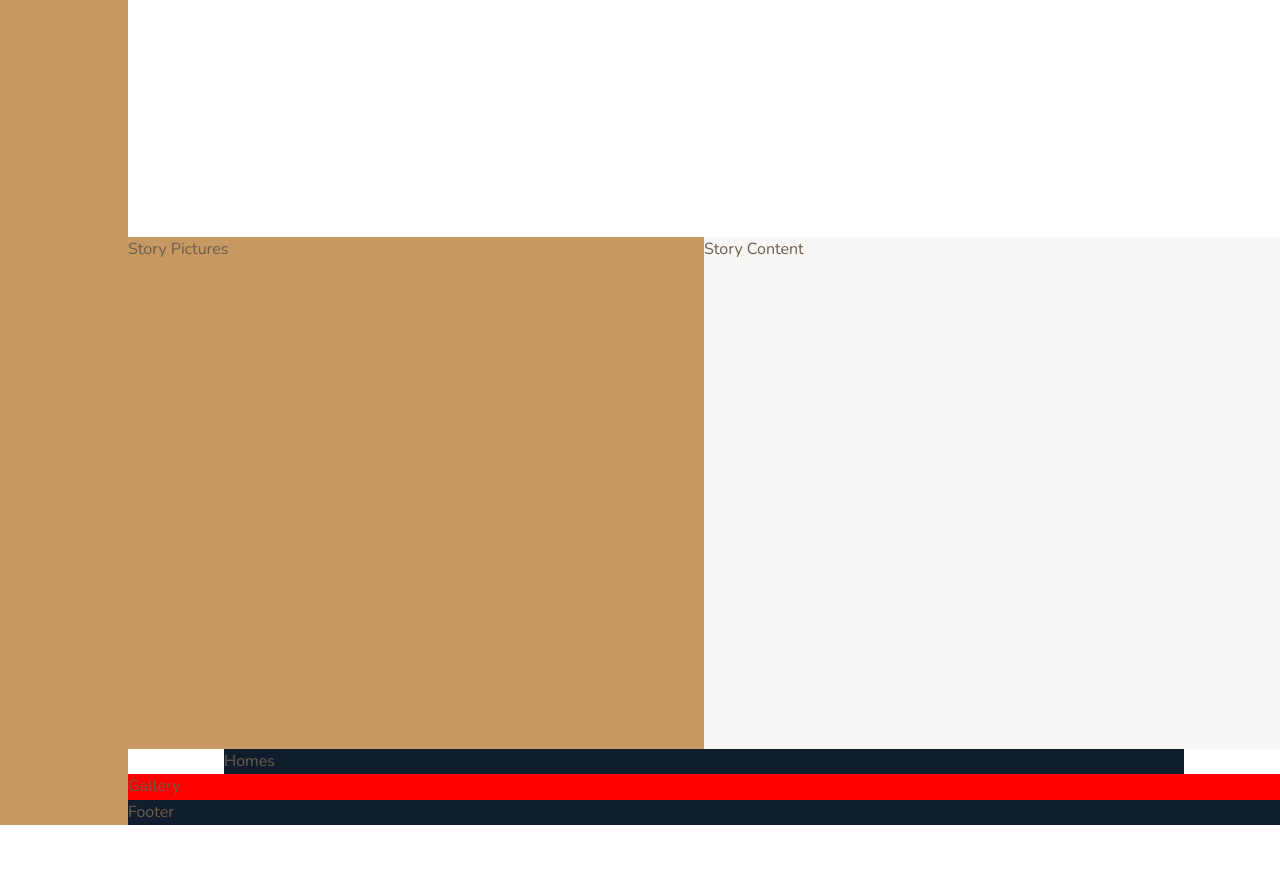
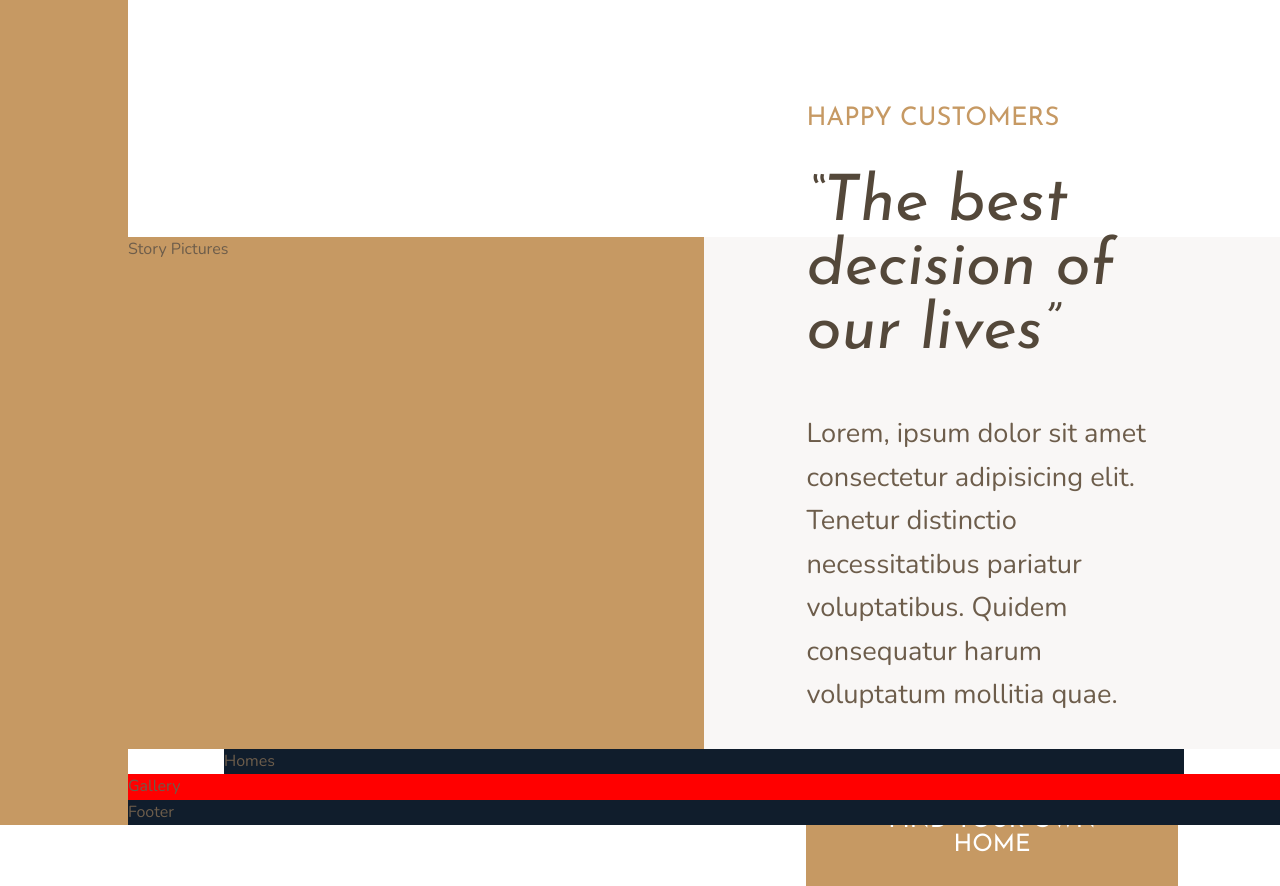
Before and after one commit to hihuydo/frontend-css-nexter, a website: page index.html in a window 1280 px wide. Shown: the part 2440-3326 px from the top of the page. Before the commit the page ends 3265 px from the top, so only its background shows below. Drawn offline with nearby package versions, Linux system fonts and the light colour scheme.

Commit message:
finish building story content

```diff
--- a/index.html
+++ b/index.html
@@ -24,6 +24,7 @@
             Realtors
         </div>
 
+        <!-- FEATURES SECTION -->
         <section class="features">
             <div class="feature">
                 <svg class="feature__icon">
@@ -69,12 +70,20 @@
             </div>
         </section>
 
+        <!-- STORY SECTION -->
         <div class="story__pictures">
             Story Pictures
         </div>
 
         <div class="story__content">
-            Story Content
+            <h3 class="heading-3 mb-sm">Happy Customers</h3>
+            <h2 class="heading-2 heading-2--dark mb-md">
+                &ldquo;The best decision of our lives&rdquo;
+            </h2>
+            <p class="story__text mb-lg">
+                Lorem, ipsum dolor sit amet consectetur adipisicing elit. Tenetur distinctio necessitatibus pariatur voluptatibus. Quidem consequatur harum voluptatum mollitia quae.
+            </p>
+            <button class="btn">Find your own home</button>
         </div>
 
         <section class="homes">
--- a/sass/_base.scss
+++ b/sass/_base.scss
@@ -55,3 +55,8 @@ body {
         | sidebar-start | sidebar-end | full-start | center-start | center-end | full-end |
         */
 }
+
+.mb-sm { margin-bottom: 2rem; }
+.mb-md { margin-bottom: 3rem; }
+.mb-lg { margin-bottom: 4rem; }
+.mb-hg { margin-bottom: 8rem; }
--- a/sass/_story.scss
+++ b/sass/_story.scss
@@ -3,8 +3,26 @@
         background-color: $color-primary;
         grid-column: full-start / col-end 4;
     }
+
     &__content {
         background-color: $color-grey-light-1;
         grid-column: col-start 5 / full-end;
+
+        padding: 6rem 8vw;
+
+        /* flexbox layout
+        display: flex;
+        flex-direction: column;
+        justify-content: center;
+        align-items: flex-start; /* avoid streching of items in the flex container */
+
+
+        display: grid;
+        align-content: center;
+        justify-items: start;
+    }
+
+    &__text {
+        font-size: 1.7rem;
     }
 }
--- a/sass/_typography.scss
+++ b/sass/_typography.scss
@@ -1,6 +1,23 @@
 %heading { /* this is a placeholder for the heading class */
     font-family: $font-display;
     font-weight: 400;
+}
+
+.heading-2 {
+    @extend %heading;
+    font-size: 4rem;
+    font-style: italic;
+    line-height: 1;
+
+    &--light { color: $color-grey-light-1; }
+    &--dark { color: $color-grey-dark-1; }
+}
+
+.heading-3 {
+    @extend %heading;
+    font-size: 1.6rem;
+    color: $color-primary;
+    text-transform: uppercase;
 }
 
 .heading-4 {
@@ -10,3 +27,18 @@
     &--light { color: $color-grey-light-1; }
     &--dark { color: $color-grey-dark-1; }
 }
+
+.btn {
+    background-color: $color-primary;
+    color: #fff;
+    border: none;
+    border-radius: 0;
+    font-family: $font-display;
+    font-size: 1.5rem;
+    text-transform: uppercase;
+    padding: 1.8rem 3rem;
+    cursor: pointer;
+    transition: all 0.2s;
+
+    &:hover { background-color: $color-primary-dark; }
+}
```
Also changed, not shown: css/style.css, 1 other file.
